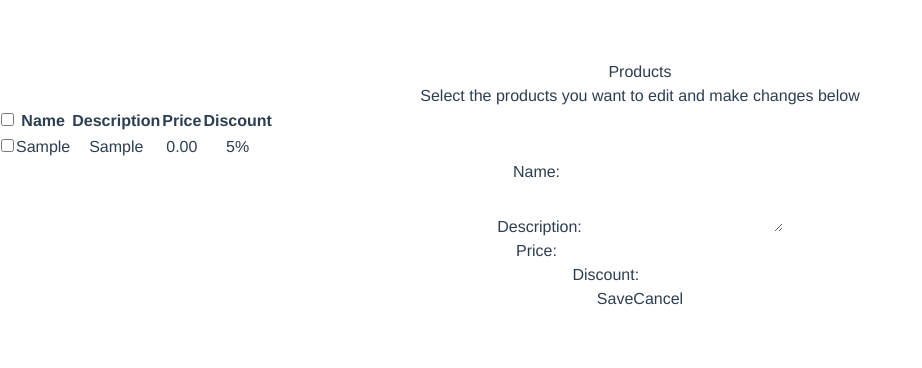
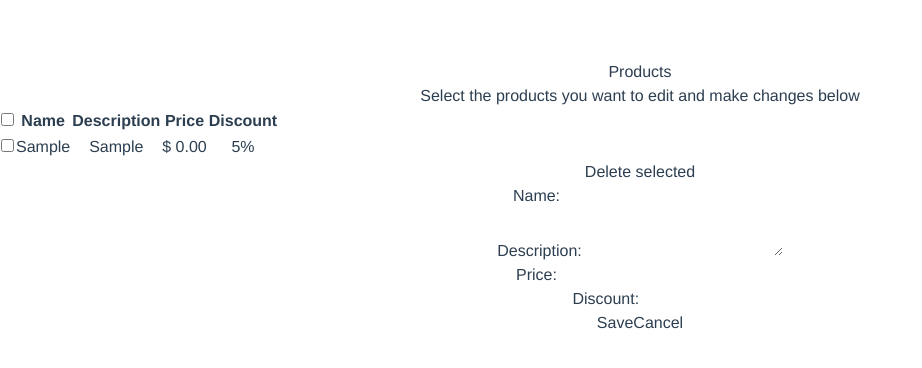
Before and after one commit to victorsantoslexart/Poc-shopping-cart-vue-vuex, a Vue app: page / in a window 1280 px wide. Both pictures are taken after typing "Sample", "Sample", "Sample", "5" into the empty fields and a click on the button "Save". Shown: the top 368 px of the page, without its empty margins (0-922 px from the left). Built offline with nearby package versions, Linux system fonts and the light colour scheme; no server answers.

Commit message:
fix: putting delete and deletechecked button, and fixing things

```diff
--- a/src/components/CompProducts.vue
+++ b/src/components/CompProducts.vue
@@ -1,15 +1,15 @@
 <template>
   <div class="products">
     <div class="flex justify-left gap-x-10 ml-10 items-start">
-      <div class="max-h-[300px] w-[50%]">
+      <div class="max-h-[500px] w-[50%] flex flex-col justify-start">
         <h1 class="text-2xl text-left font-bold mb-4">Products</h1>
         <h3 class="text-lg text-left mt-0 mb-4">
           Select the products you want to edit and make changes below
         </h3>
         <div
-          class="overflow-y-auto h-72 border-collapse w-11/12 self-end ml-5 border-slate-200 border-2 table-auto rounded-xl group"
+          class="overflow-y-auto border-collapse border-slate-200 border-2 table-auto rounded-xl group"
         >
-          <table class="min-w-full overflow-y-auto">
+          <table class="min-w-full overflow-y-auto h-72">
             <thead class="border-b border-neutral-200 font-medium">
               <tr class="text-left text-slate-400">
                 <th class="p-2">
@@ -41,13 +41,13 @@
                     class="mr-2"
                   />
                 </td>
-                <td class="p-2">{{ product.title }}</td>
+                <td class="p-2 max-w-32">{{ product.title }}</td>
                 <td
                   class="p-2 whitespace-nowrap overflow-hidden overflow-ellipsis max-w-[20ch]"
                 >
                   {{ product.description }}
                 </td>
-                <td class="p-2">{{ Number(product.price).toFixed(2) }}</td>
+                <td class="p-2">$ {{ Number(product.price).toFixed(2) }}</td>
                 <td class="p-2">{{ product.discount }}%</td>
                 <td class="p-2">
                   <button
@@ -71,10 +71,34 @@
                     </svg>
                   </button>
                 </td>
+                <td class="p-2">
+                  <button
+                    class="rounded-md bg-auto text-white p-1 hover:bg-red-600 transition duration-900"
+                    type="button"
+                    @click="deletedActual(product)"
+                  >
+                    <svg
+                      xmlns="http://www.w3.org/2000/svg"
+                      class="w-6 h-6 mr-2"
+                      viewBox="0 0 35 50"
+                    >
+                      <path
+                        d="M 21 0 C 19.354545 0 18 1.3545455 18 3 L 18 5 L 10.15625 5 A 1.0001 1.0001 0 0 0 9.8378906 5 L 8 5 A 1.0001 1.0001 0 1 0 8 7 L 9.0859375 7 L 12.705078 47.5 L 12.707031 47.509766 C 12.857262 48.862232 13.981872 50 15.400391 50 L 34.599609 50 C 36.018128 50 37.142691 48.862266 37.292969 47.509766 L 37.294922 47.5 L 40.914062 7 L 42 7 A 1.0001 1.0001 0 1 0 42 5 L 40.173828 5 A 1.0001 1.0001 0 0 0 39.841797 5 L 32 5 L 32 3 C 32 1.3545455 30.645455 0 29 0 L 21 0 z M 21 2 L 29 2 C 29.554545 2 30 2.4454545 30 3 L 30 5 L 20 5 L 20 3 C 20 2.4454545 20.445455 2 21 2 z M 11.09375 7 L 18.832031 7 A 1.0001 1.0001 0 0 0 19.158203 7 L 30.832031 7 A 1.0001 1.0001 0 0 0 31.158203 7 L 38.90625 7 L 35.306641 47.289062 C 35.256918 47.736563 34.981091 48 34.599609 48 L 15.400391 48 C 15.018909 48 14.743082 47.736563 14.693359 47.289062 L 11.09375 7 z M 18.984375 9.9863281 A 1.0001 1.0001 0 0 0 18 11 L 18 44 A 1.0001 1.0001 0 1 0 20 44 L 20 11 A 1.0001 1.0001 0 0 0 18.984375 9.9863281 z M 24.984375 9.9863281 A 1.0001 1.0001 0 0 0 24 11 L 24 44 A 1.0001 1.0001 0 1 0 26 44 L 26 11 A 1.0001 1.0001 0 0 0 24.984375 9.9863281 z M 30.984375 9.9863281 A 1.0001 1.0001 0 0 0 30 11 L 30 44 A 1.0001 1.0001 0 1 0 32 44 L 32 11 A 1.0001 1.0001 0 0 0 30.984375 9.9863281 z"
+                      />
+                    </svg>
+                  </button>
+                </td>
               </tr>
             </tbody>
           </table>
         </div>
+        <button
+          class="self-start rounded-md text-white p-1 bg-red-600 text-white transition duration-900 mt-3 hover:bg-red-700"
+          @click="deleteSelecteds()"
+          type="button"
+        >
+          Delete selected
+        </button>
       </div>
       <ChangeProducts class="ml-4" />
     </div>
@@ -106,6 +130,14 @@ export default {
     addToActualProducts(product) {
       this.addActualProduct(product);
     },
+    deletedActual(product) {
+      const newProds = this.getProducts.filter((e) => e.id !== product.id);
+      this.setProducts(newProds);
+    },
+    deleteSelecteds() {
+      const checkeds = this.getProducts.filter((e) => !e.checked);
+      this.setProducts(checkeds);
+    },
     toggleAll(event) {
       this.selectAll = event.target.checked;
     },
```
